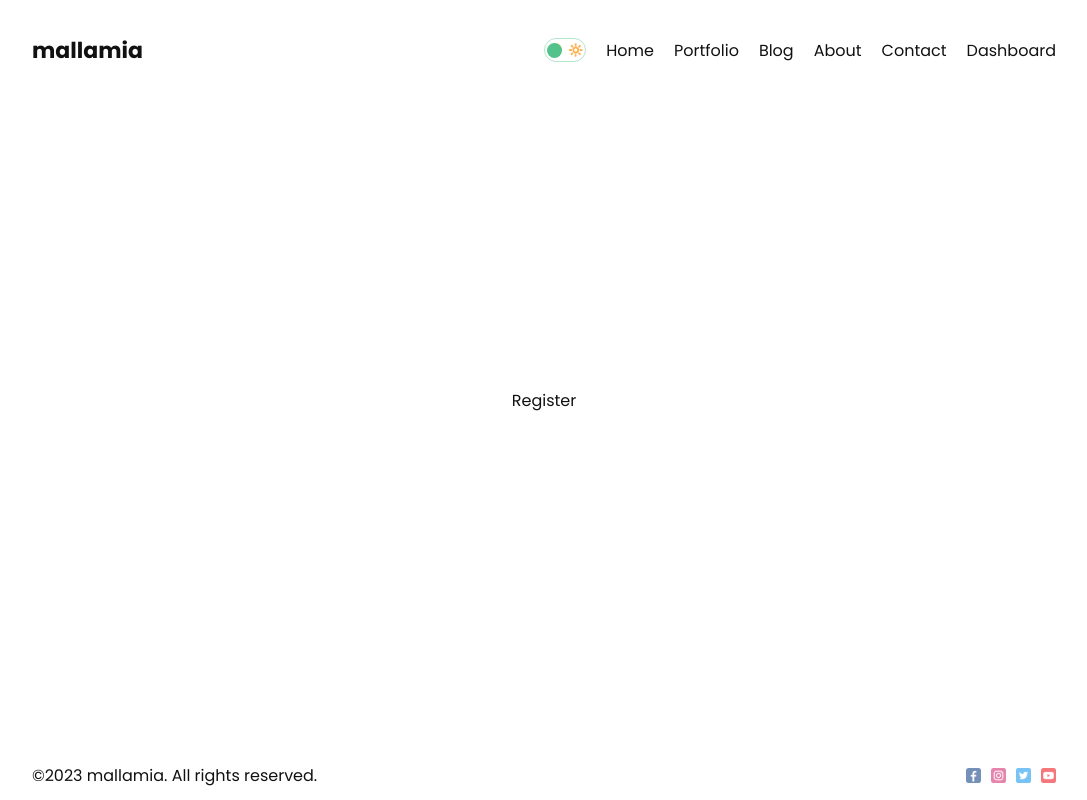
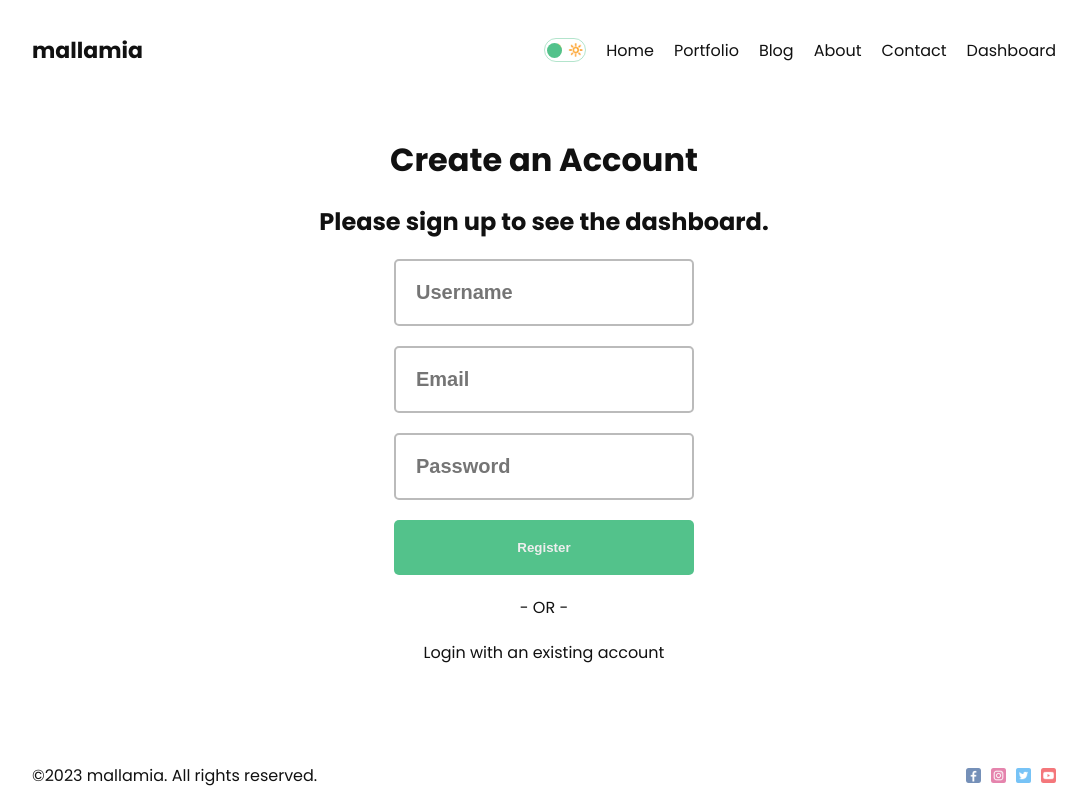
Before and after one commit to melvintivane/fullstack-nextjs-blog-app, a Next.js app: page /dashboard/register in a window 1280 px wide. Shown: the whole page, without its empty margins (96-1183 px from the left). Built offline with nearby package versions, Linux system fonts and the light colour scheme; no server answers.

Commit message:
Add register functionality

```diff
--- a/src/app/dashboard/(auth)/register/page.jsx
+++ b/src/app/dashboard/(auth)/register/page.jsx
@@ -1,10 +1,66 @@
-import React from 'react';
+"use client";
+
+import React, { useState } from "react";
 import styles from "./page.module.css";
+import Link from "next/link";
+import { useRouter } from "next/navigation";
 
 const Register = () => {
+  const [error, setError] = useState(null);
+
+  const router = useRouter();
+
+  const handleSubmit = async (e) => {
+    e.preventDefault();
+    const name = e.target[0].value;
+    const email = e.target[1].value;
+    const password = e.target[2].value;
+
+    try {
+      const res = await fetch("/api/auth/register", {
+        method: "POST",
+        headers: { "Content-Type": "application/json" },
+        body: JSON.stringify({ name, email, password }),
+      });
+
+      res.status === 201 && router.push("/dashboard/login?sucess= Account Has Been Created Sucessfully");
+    } catch (error) {
+      setError(true);
+    }
+  };
+
   return (
-    <div className={styles.container}>Register</div>
-  )
-}
+    <div className={styles.container}>
+      <h1 className={styles.title}>Create an Account</h1>
+      <h2 className={styles.subtitle}>Please sign up to see the dashboard.</h2>
+      <form onSubmit={handleSubmit} className={styles.form}>
+        <input
+          type="text"
+          placeholder="Username"
+          required
+          className={styles.input}
+        />
+        <input
+          type="email"
+          placeholder="Email"
+          required
+          className={styles.input}
+        />
+        <input
+          type="password"
+          placeholder="Password"
+          required
+          className={styles.input}
+        />
+        <button className={styles.button}>Register</button>
+        {error && "Something went wrong!"}
+      </form>
+      <span className={styles.or}>- OR -</span>
+      <Link className={styles.link} href="/dashboard/login">
+        Login with an existing account
+      </Link>
+    </div>
+  );
+};
 
-export default Register
+export default Register;
```
